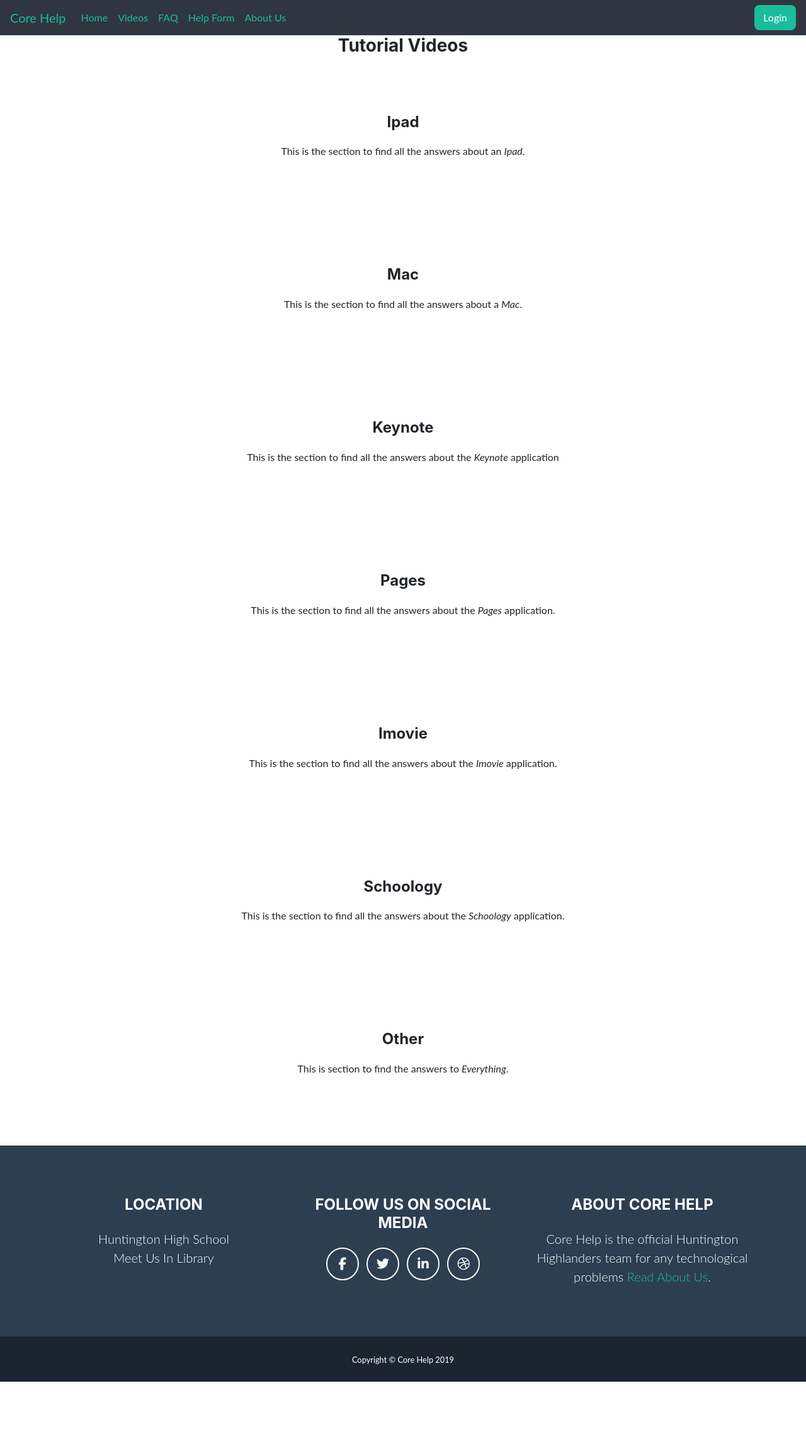
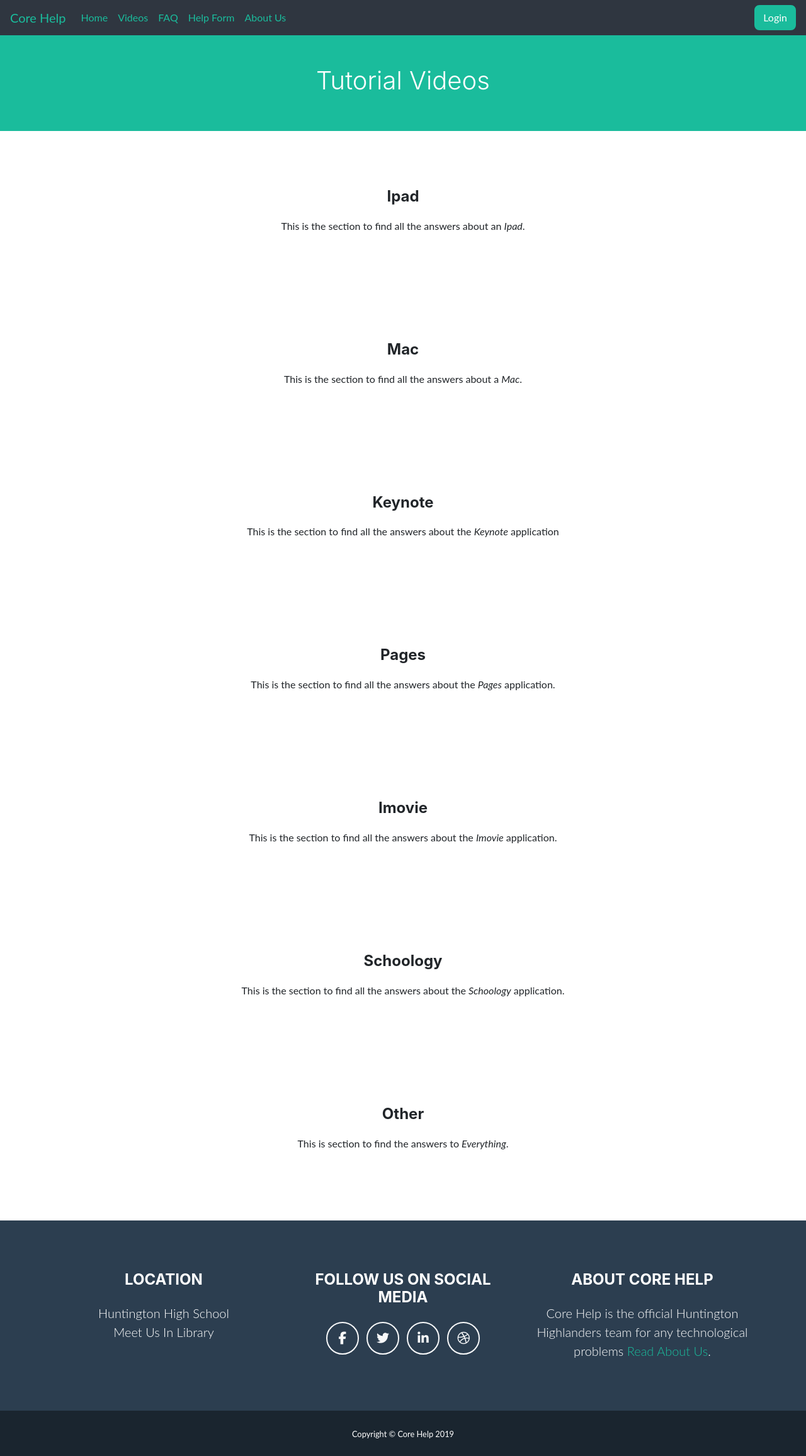
Before and after one commit to Levi-Strieter/Django_Help_Website, a Django app: page /core/videos/ in a window 1280 px wide. Shown: the whole page at 63% size. Before the commit the page ends 2194 px from the top, so only its background shows below. Run offline with Django 3.2, Linux system fonts and the light colour scheme; data that the repository does not hold is empty; some libraries are stand-ins or nearby versions.

Commit message:
Headers for pages

```diff
--- a/website/templates/website/FAQ.html
+++ b/website/templates/website/FAQ.html
@@ -54,6 +54,12 @@
 
   }
   </style>
+
+<header class="bg-primary text-center py-5 mb-4">
+  <div class="container">
+    <h1 class="font-weight-light text-white">FAQ</h1>
+  </div>
+</header>
 
 <div class="center"></div>
 <div class="box-part text-center">
--- a/website/templates/website/videos.html
+++ b/website/templates/website/videos.html
@@ -29,8 +29,11 @@
   }
 
 </style>
-<h3 class="text-center">Tutorial Videos</h3>
-
+<header class="bg-primary text-center py-5 mb-4">
+  <div class="container">
+    <h1 class="font-weight-light text-white">Tutorial Videos</h1>
+  </div>
+</header>
 <div class="center"></div>
 <div class="box-part text-center">
 
```
Also changed, not shown: website/templates/website/asked_questions.html (+5 -2 lines), website/templates/website/search_results.html (+5 -3 lines).
